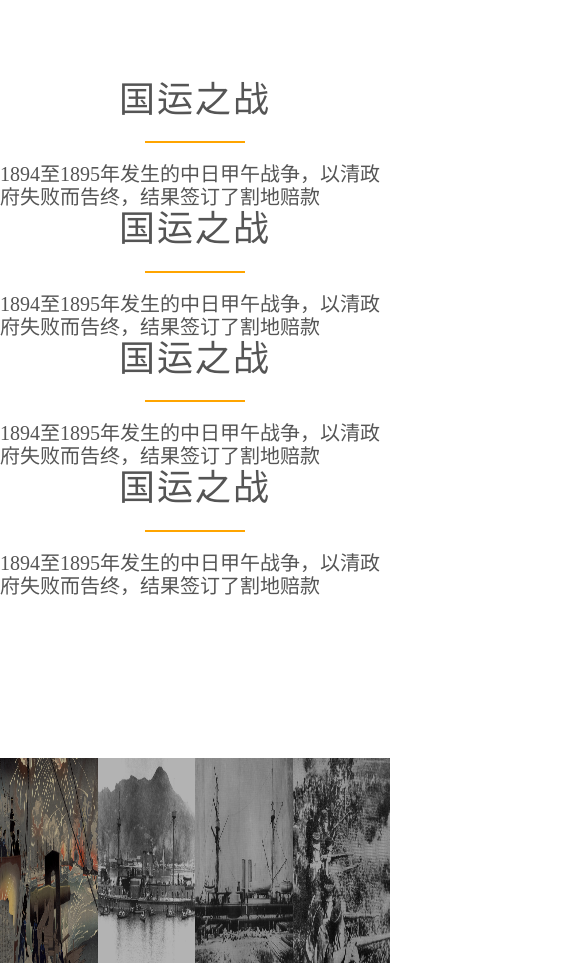
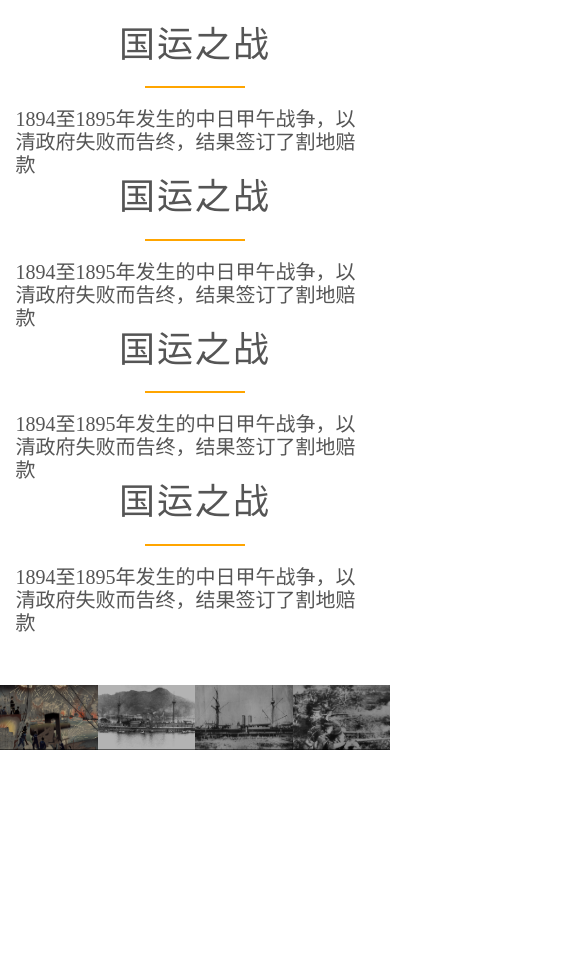
Before and after one commit to paladinze/viz-playground, a plain HTML site: page jiawu/index.html in a window 390 px wide. Shown: the part 844-1807 px from the top of the page, 585 px wide, since content can reach past the window. After the commit the page ends 1594 px from the top, so only its background shows below. Drawn offline with Linux system fonts and the light colour scheme.

Commit message:
added some media query

```diff
--- a/jiawu/index.html
+++ b/jiawu/index.html
@@ -2,9 +2,11 @@
 
 <html>
   <head>
+    <meta name="viewport" content="width=device-width, initial-scale=1.0" />
     <link rel="stylesheet" type="text/css" href="./normalize.css" />
     <link rel="stylesheet" type="text/css" href="./grid.css" />
     <link rel="stylesheet" type="text/css" href="./index.css" />
+    <link rel="stylesheet" type="text/css" href="./query.css" />
     <title>甲午档案</title>
   </head>
   <body>
--- /dev/null
+++ b/jiawu/query.css
@@ -0,0 +1,45 @@
+/* really big tablets */
+@media only screen and (max-width: 1200px) {
+  .hero-text-box {
+    position: absolute;
+    width: 100%;
+    padding: 0px 2%;
+  }
+  .row {
+    padding: 0px 2%;
+  }
+}
+
+/* big tablets */
+@media only screen and (max-width: 1023px) {
+  .body {
+    font-size: 18px;
+  }
+  .section {
+    padding: 60px 0;
+  }
+}
+
+/* big phones and small tablets */
+@media only screen and (max-width: 767px) {
+  .col {
+    width: 100%;
+  }
+  .row {
+    padding: 0 4%;
+  }
+}
+
+/* small phones */
+@media only screen and (max-width: 480px) {
+  section {
+    padding: 25px 0;
+  }
+  .event-image img {
+    width: 100%;
+    height: 60px;
+    opacity: 0.7;
+    transform: scale(1.15);
+    transition: transform 0.5s, opacity 0.5s;
+  }
+}
```
